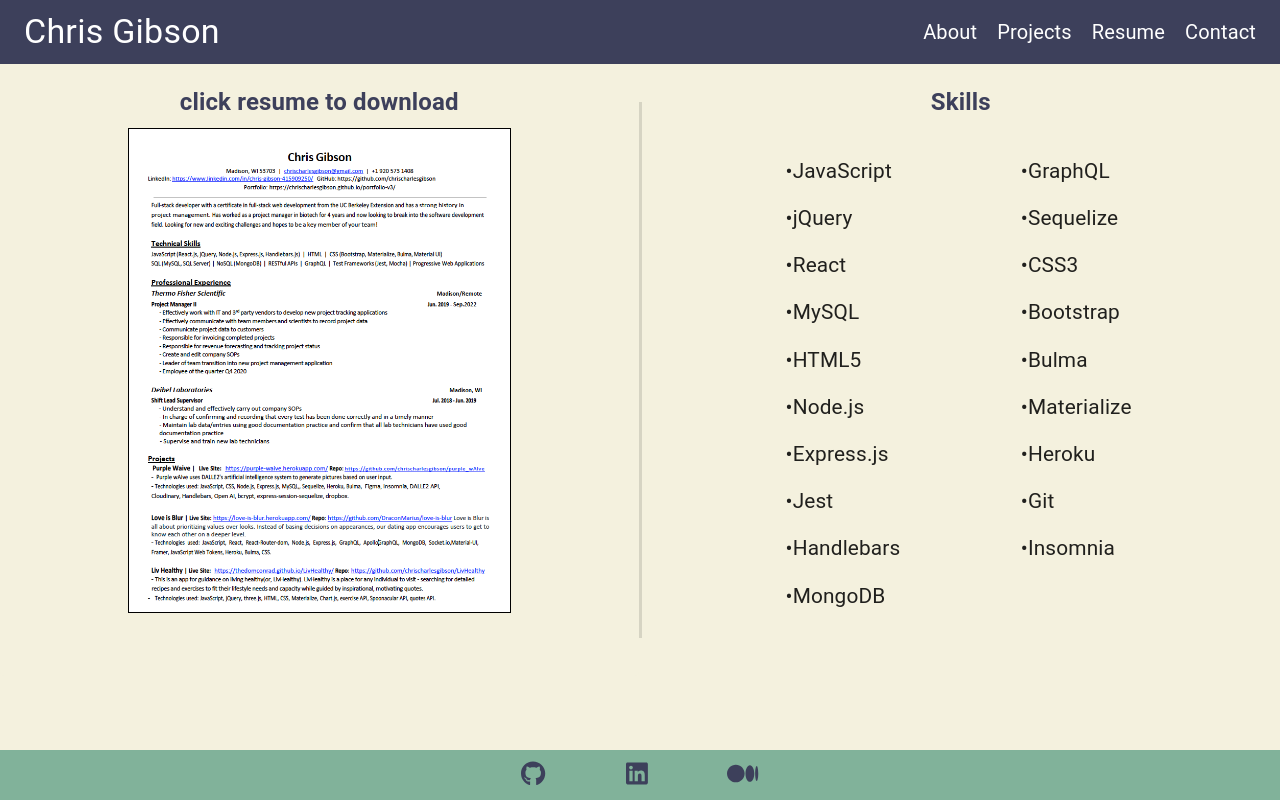
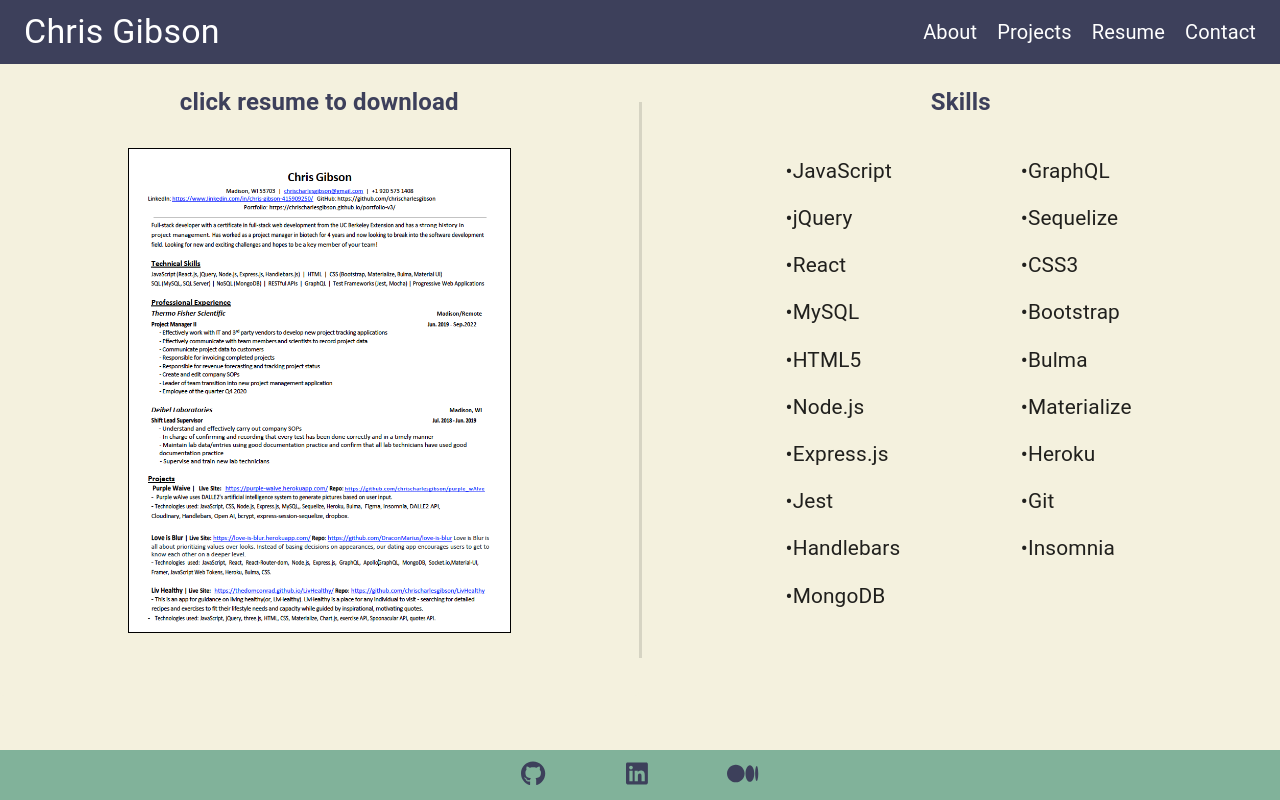
Before and after one commit to chrischarlesgibson/portfolio-v3, a React (Create React App) app: page /Resume in a window 1280 px wide. Built offline with nearby package versions, Linux system fonts and the light colour scheme.

Commit message:
fixed resume header

```diff
--- a/src/styles/resume.css
+++ b/src/styles/resume.css
@@ -24,6 +24,7 @@
   width: 100%;
   height: 100%;
   border: 1px solid black;
+  margin-top: 20px !important;
 }
 
 .resumeLink {
```
